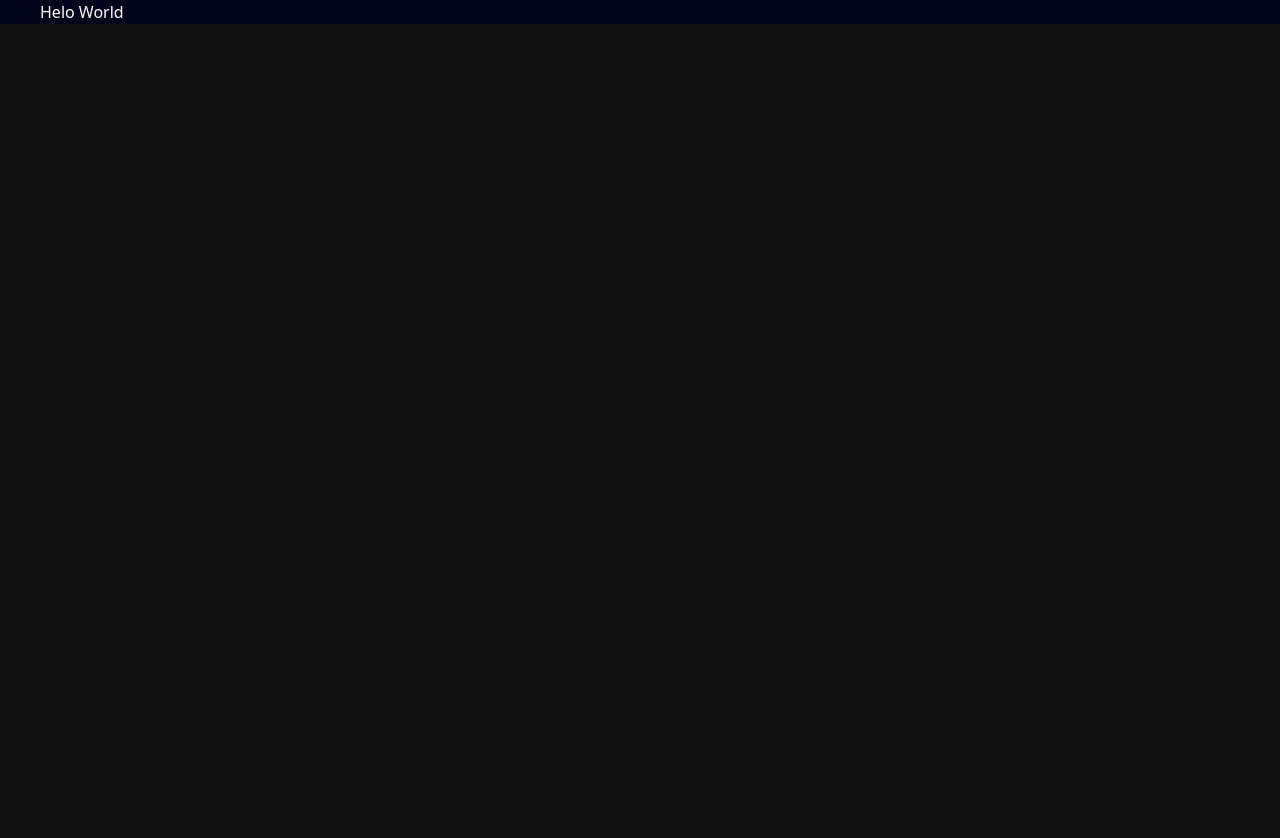
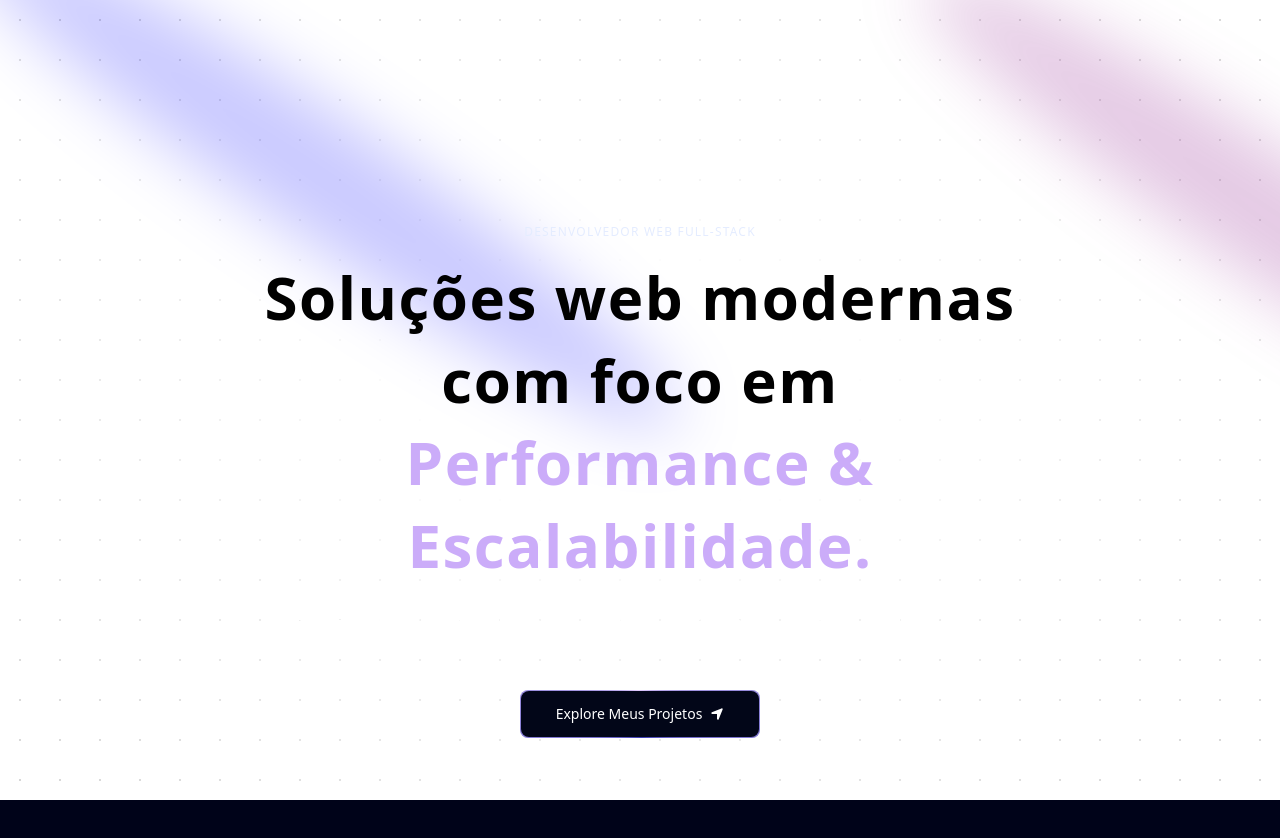
Before and after one commit to Rafael01Gx/spotlight-portfolio, a Next.js app: page / in a window 1280 px wide. Shown: the top 838 px of the page. Before the commit the page ends 800 px from the top, so only its background shows below. Built offline with nearby package versions, Linux system fonts and the light colour scheme.

Commit message:
feat: cria componente Hero com Spotlight e MagicButton
- Desenvolvido componente Hero para destaque principal na interface
- Integrado efeito de luz dinâmica com Spotlight para profundidade visual
- Adicionado MagicButton como call-to-action estilizado e interativo

```diff
--- a/app/page.tsx
+++ b/app/page.tsx
@@ -1,10 +1,11 @@
 import Image from "next/image";
+import Hero from "@/components/Hero";
 
 export default function Home() {
   return (
       <main className="relative bg-black-100 flex justify-center items-center flex-col overflow-hidden mx-auto  sm:px-10 px-5 ">
         <div className="max-w-7xl w-full">
-          <h1>Helo World</h1>
+          <Hero />
         </div>
       </main>
   );
--- /dev/null
+++ b/components/Hero.tsx
@@ -0,0 +1,55 @@
+import React from 'react'
+import {Spotlight} from "@/components/ui/Spotlight";
+import {cn} from "@/lib/utils";
+import {TextGenerateEffect} from "@/components/ui/TextGenerateEffect";
+import MagicButton from "@/components/MagicButton";
+import {FaLocationArrow} from "react-icons/fa6";
+
+const Hero = () => {
+    return (
+        <div className="pb-20 pt-36">
+            <div>
+                <Spotlight className="-top-40 -left-10 md:-left-32 md:-top-20 h-screen" fill="white"/>
+                <Spotlight className="top-40 left-full h-[80vh] w-[50vw]" fill="purple"/>
+                <Spotlight className="top-28 left-80 h-[80vh] w-[50vw]" fill="blue"/>
+            </div>
+
+            <div
+                className="h-screen w-full dark:bg-black-100 bg-white dark:bg-grid-white/[0.03] bg-grid-black-100/[0.2]
+       absolute top-0 left-0 flex items-center justify-center">
+                <div
+                    className={cn(
+                        "absolute inset-0",
+                        "[background-size:40px_40px]",
+                        "[background-image:radial-gradient(#d4d4d4_1px,transparent_1px)]",
+                        "dark:[background-image:radial-gradient(#404040_1px,transparent_1px)]",
+                        "pointer-events-none absolute inset-0 flex items-center justify-center bg-white [mask-image:radial-gradient(ellipse_at_center,transparent_20%,black)] dark:bg-black-100"
+                    )}
+                />
+            </div>
+
+            <div className="flex justify-center relative my-20 z-10">
+                <div className="max-w-[89vw] md:max-w-2xl lg:max-w-[60vw] flex flex-col items-center justify-center">
+                    <h2 className="uppercase tracking-widest text-xs text-center text-blue-100 max-w-80">
+                        DESENVOLVEDOR WEB Full-Stack
+                    </h2>
+                    <TextGenerateEffect words="Soluções web modernas com foco em Performance & Escalabilidade."
+                                        className="text-center text-[40px] md:text-5xl lg:text-6xl"/>
+
+                    <p className="text-center md:tracking-wider mb-4 text-sm md:text-lg lg:text-2xl">
+                        Rafael Moraes | Desenvolvedor Full-Stack em MG, Brasil
+                    </p>
+
+                    <a href="#about">
+                        <MagicButton
+                            title="Explore Meus Projetos"
+                            icon={<FaLocationArrow />}
+                            position="right"
+                        />
+                    </a>
+                </div>
+            </div>
+        </div>
+    )
+}
+export default Hero
--- /dev/null
+++ b/components/MagicButton.tsx
@@ -0,0 +1,36 @@
+import React from 'react'
+
+const MagicButton = ({
+                         title,
+                         icon,
+                         position,
+                         handleClick,
+                         otherClasses,
+                     }: {
+    title: string;
+    icon: React.ReactNode;
+    position: string;
+    handleClick?: () => void;
+    otherClasses?: string;
+}) => {
+    return (
+        <button
+            className="relative inline-flex h-12 w-full md:w-60 md:mt-10 overflow-hidden rounded-lg p-[1px] focus:outline-none"
+            onClick={handleClick}
+        >
+            <span className="absolute inset-[-1000%] animate-[spin_2s_linear_infinite] bg-[conic-gradient(from_90deg_at_50%_50%,#E2CBFF_0%,#393BB2_50%,#E2CBFF_100%)]" />
+
+            {/* remove px-3 py-1, add px-5 gap-2 */}
+            <span
+                className={`inline-flex h-full w-full cursor-pointer items-center justify-center rounded-lg
+             bg-slate-950 px-7 text-sm font-medium text-white backdrop-blur-3xl gap-2 ${otherClasses}`}
+            >
+        {position === "left" && icon}
+                {title}
+                {position === "right" && icon}
+      </span>
+        </button>
+    );
+};
+
+export default MagicButton
--- /dev/null
+++ b/components/ui/Spotlight.tsx
@@ -0,0 +1,56 @@
+import React from "react";
+import { cn } from "@/lib/utils";
+
+type SpotlightProps = {
+    className?: string;
+    fill?: string;
+};
+
+export const Spotlight = ({ className, fill }: SpotlightProps) => {
+    return (
+        <svg
+            className={cn(
+                "animate-spotlight pointer-events-none absolute z-[1]  h-[169%] w-[138%] lg:w-[84%] opacity-0",
+                className
+            )}
+            xmlns="http://www.w3.org/2000/svg"
+            viewBox="0 0 3787 2842"
+            fill="none"
+        >
+            <g filter="url(#filter)">
+                <ellipse
+                    cx="1924.71"
+                    cy="273.501"
+                    rx="1924.71"
+                    ry="273.501"
+                    transform="matrix(-0.822377 -0.568943 -0.568943 0.822377 3631.88 2291.09)"
+                    fill={fill || "white"}
+                    fillOpacity="0.21"
+                ></ellipse>
+            </g>
+            <defs>
+                <filter
+                    id="filter"
+                    x="0.860352"
+                    y="0.838989"
+                    width="3785.16"
+                    height="2840.26"
+                    filterUnits="userSpaceOnUse"
+                    colorInterpolationFilters="sRGB"
+                >
+                    <feFlood floodOpacity="0" result="BackgroundImageFix"></feFlood>
+                    <feBlend
+                        mode="normal"
+                        in="SourceGraphic"
+                        in2="BackgroundImageFix"
+                        result="shape"
+                    ></feBlend>
+                    <feGaussianBlur
+                        stdDeviation="151"
+                        result="effect1_foregroundBlur_1065_8"
+                    ></feGaussianBlur>
+                </filter>
+            </defs>
+        </svg>
+    );
+};
```
